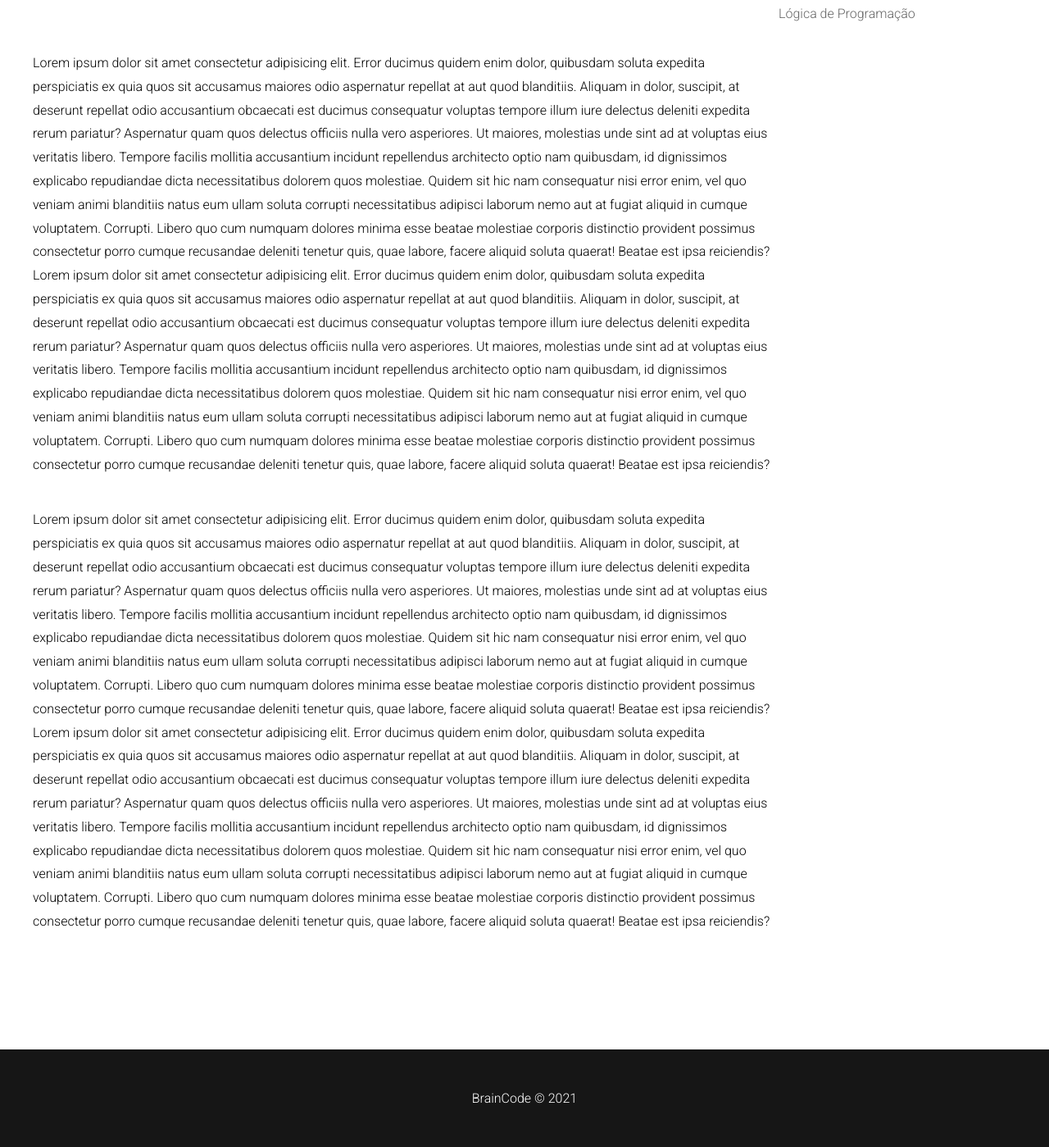
After one commit to nicolasgandrade/nodb-blog-php, a PHP site: page /post.php in a window 1280 px wide. The commit adds this page. Shown: the part 442-1841 px from the top of the page at 82% size. Run offline with PHP 8.4, Linux system fonts and the light colour scheme; data that the repository does not hold is empty.

Commit message:
feat: individual post page finalized and new styles features added

```diff
--- a/css/style.css
+++ b/css/style.css
@@ -132,6 +132,83 @@ a{
 }
 
 
+/* POST */
+
+#post-container {
+    display: grid;
+    grid-template-columns: 75% 25%;
+    grid-template-rows: auto;
+    grid-template-areas: "main sidebar";
+    grid-gap: 10px;
+    padding-top: 30px;
+    max-width: 1200px;
+    margin: 0 auto;
+    margin-bottom: 250px;
+}
+
+.content-container {
+    grid-area: main;
+}
+
+#post-description {
+    font-style: italic;
+    margin-bottom: 40px;
+}
+
+#main-title {
+    font-size: 36px;
+    margin-bottom: 30px;
+}
+
+.post-content {
+    line-height: 1.8;
+    margin: 10px 0;
+}
+
+.img-container {
+    margin-bottom: 30px;
+}
+
+.img-container img {
+    margin-bottom: 30px;
+    max-width: 60%;
+}
+
+
+/* POST ASIDE */
+
+.nav-container {
+    grid-area: sidebar;
+}
+
+#tags-title, #categories-title {
+    font-size: 24px;
+    margin-bottom: 10px;
+    background-color: #000;
+    color: #fff;
+    text-align: center;
+    padding: 10px;
+    font-weight: 400;
+}
+
+#tag-list, #categories-list {
+    list-style: none;
+}
+
+#tag-list li, #categories-list li {
+    margin-bottom: 10px;
+}
+
+#tag-list a, #categories-list a {
+    color: #666;
+    transition: 0.5s;
+}
+
+#tag-list a:hover, #categories-list a:hover {
+    color: #161616;
+}
+
+
 
 /* Footer */
 
--- a/data/posts.php
+++ b/data/posts.php
@@ -24,7 +24,7 @@
         ],
         [
             'id' => 4,
-            'title' => 'a importância da lógica de programação',
+            'title' => 'A importância da lógica de programação',
             'desc' => 'Entenda porquê se deve aprender lógica de programação antes de ingressar em uma linguagem.',
             'tags' => ['programação', 'lógica de programação'],
             'img' => '3.jpg'
--- a/index.php
+++ b/index.php
@@ -14,7 +14,7 @@
             <div class="post-box">
                 <img src="<?= $BASE_URL ?>/images/<?= $post['img'] ?>" alt="">
                 <h2 class="post-title">
-                    <a href="<?= $BASE_URL ?>post.php/id=<?= $post['id'] ?>"><?= $post['title'] ?></a>
+                    <a href="<?= $BASE_URL ?>post.php?id=<?= $post['id'] ?>"><?= $post['title'] ?></a>
                 </h2>
                 <p class="post-description"><?= $post['desc'] ?></p>
                 <div class="tags-container">
--- /dev/null
+++ b/post.php
@@ -0,0 +1,125 @@
+<?php
+
+    include_once('templates/header.php');
+
+    if (isset($_GET['id'])) {
+
+        $postId = $_GET['id'];
+        $currentPost;
+
+        foreach ($posts as $post) {
+
+            if ($post['id'] == $postId) {
+                $currentPost = $post;
+            }
+        }
+
+
+    }
+
+?>
+    <main id="post-container">
+        <div class="content-container">
+            <h1 id="main-title"><?= $currentPost['title'] ?></h1>
+            <p id="post-description"><?= $currentPost['desc'] ?></p>
+            <div class="img-container">
+                <img src="<?= $BASE_URL ?>/images/<?= $currentPost['img'] ?>" alt="<?= $currentPost['title'] ?>">
+            </div>
+            <p class="post-content">Lorem ipsum dolor sit amet consectetur adipisicing elit.
+                Error ducimus quidem enim dolor, quibusdam soluta expedita perspiciatis ex quia quos
+                sit accusamus maiores odio aspernatur repellat at aut quod blanditiis.
+                Aliquam in dolor, suscipit, at deserunt repellat odio accusantium obcaecati est
+                ducimus consequatur voluptas tempore illum iure delectus deleniti expedita rerum
+                pariatur? Aspernatur quam quos delectus officiis nulla vero asperiores.
+                Ut maiores, molestias unde sint ad at voluptas eius veritatis libero.
+                Tempore facilis mollitia accusantium incidunt repellendus architecto optio
+                nam quibusdam, id dignissimos explicabo repudiandae dicta necessitatibus dolorem
+                quos molestiae.
+                Quidem sit hic nam consequatur nisi error enim, vel quo veniam animi blanditiis
+                natus eum ullam soluta corrupti necessitatibus adipisci laborum nemo aut at fugiat
+                aliquid in cumque voluptatem. Corrupti.
+                Libero quo cum numquam dolores minima esse beatae molestiae
+                corporis distinctio provident possimus consectetur porro cumque
+                recusandae deleniti tenetur quis, quae labore, facere aliquid soluta quaerat!
+                Beatae est ipsa reiciendis?
+
+                Lorem ipsum dolor sit amet consectetur adipisicing elit.
+                Error ducimus quidem enim dolor, quibusdam soluta expedita perspiciatis ex quia quos
+                sit accusamus maiores odio aspernatur repellat at aut quod blanditiis.
+                Aliquam in dolor, suscipit, at deserunt repellat odio accusantium obcaecati est
+                ducimus consequatur voluptas tempore illum iure delectus deleniti expedita rerum
+                pariatur? Aspernatur quam quos delectus officiis nulla vero asperiores.
+                Ut maiores, molestias unde sint ad at voluptas eius veritatis libero.
+                Tempore facilis mollitia accusantium incidunt repellendus architecto optio
+                nam quibusdam, id dignissimos explicabo repudiandae dicta necessitatibus dolorem
+                quos molestiae.
+                Quidem sit hic nam consequatur nisi error enim, vel quo veniam animi blanditiis
+                natus eum ullam soluta corrupti necessitatibus adipisci laborum nemo aut at fugiat
+                aliquid in cumque voluptatem. Corrupti.
+                Libero quo cum numquam dolores minima esse beatae molestiae
+                corporis distinctio provident possimus consectetur porro cumque
+                recusandae deleniti tenetur quis, quae labore, facere aliquid soluta quaerat!
+                Beatae est ipsa reiciendis?
+
+            </p>
+            <br>
+            <p class="post-content">Lorem ipsum dolor sit amet consectetur adipisicing elit.
+                Error ducimus quidem enim dolor, quibusdam soluta expedita perspiciatis ex quia quos
+                sit accusamus maiores odio aspernatur repellat at aut quod blanditiis.
+                Aliquam in dolor, suscipit, at deserunt repellat odio accusantium obcaecati est
+                ducimus consequatur voluptas tempore illum iure delectus deleniti expedita rerum
+                pariatur? Aspernatur quam quos delectus officiis nulla vero asperiores.
+                Ut maiores, molestias unde sint ad at voluptas eius veritatis libero.
+                Tempore facilis mollitia accusantium incidunt repellendus architecto optio
+                nam quibusdam, id dignissimos explicabo repudiandae dicta necessitatibus dolorem
+                quos molestiae.
+                Quidem sit hic nam consequatur nisi error enim, vel quo veniam animi blanditiis
+                natus eum ullam soluta corrupti necessitatibus adipisci laborum nemo aut at fugiat
+                aliquid in cumque voluptatem. Corrupti.
+                Libero quo cum numquam dolores minima esse beatae molestiae
+                corporis distinctio provident possimus consectetur porro cumque
+                recusandae deleniti tenetur quis, quae labore, facere aliquid soluta quaerat!
+                Beatae est ipsa reiciendis?
+
+                Lorem ipsum dolor sit amet consectetur adipisicing elit.
+                Error ducimus quidem enim dolor, quibusdam soluta expedita perspiciatis ex quia quos
+                sit accusamus maiores odio aspernatur repellat at aut quod blanditiis.
+                Aliquam in dolor, suscipit, at deserunt repellat odio accusantium obcaecati est
+                ducimus consequatur voluptas tempore illum iure delectus deleniti expedita rerum
+                pariatur? Aspernatur quam quos delectus officiis nulla vero asperiores.
+                Ut maiores, molestias unde sint ad at voluptas eius veritatis libero.
+                Tempore facilis mollitia accusantium incidunt repellendus architecto optio
+                nam quibusdam, id dignissimos explicabo repudiandae dicta necessitatibus dolorem
+                quos molestiae.
+                Quidem sit hic nam consequatur nisi error enim, vel quo veniam animi blanditiis
+                natus eum ullam soluta corrupti necessitatibus adipisci laborum nemo aut at fugiat
+                aliquid in cumque voluptatem. Corrupti.
+                Libero quo cum numquam dolores minima esse beatae molestiae
+                corporis distinctio provident possimus consectetur porro cumque
+                recusandae deleniti tenetur quis, quae labore, facere aliquid soluta quaerat!
+                Beatae est ipsa reiciendis?
+
+            </p>
+        </div>
+        <aside id="nav-container">
+            <h3 id="tags-title">Tags</h3>
+            <ul id="tag-list">
+                <?php foreach($currentPost['tags'] as $tag): ?>
+                    <li><a href="#"><?= $tag ?></a></li>
+                <?php endforeach; ?>
+            </ul>
+            <h3 id="categories-title">Categorias</h3>
+            <ul id="categories-list">
+            <?php foreach($categories as $categorie): ?>
+                    <li><a href="#"><?= $categorie ?></a></li>
+                <?php endforeach; ?>
+            </ul>
+        </aside>
+    </main>
+
+
+<?php
+
+    include_once('templates/footer.php');
+
+?>
```
